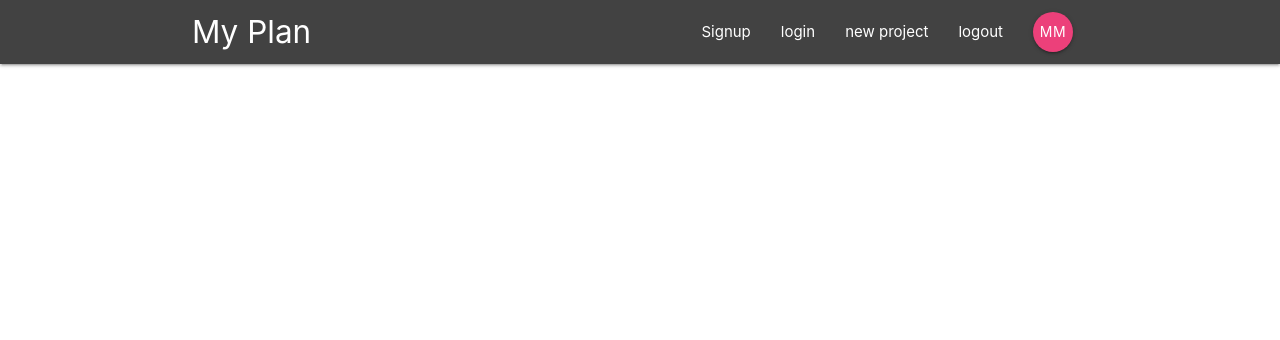
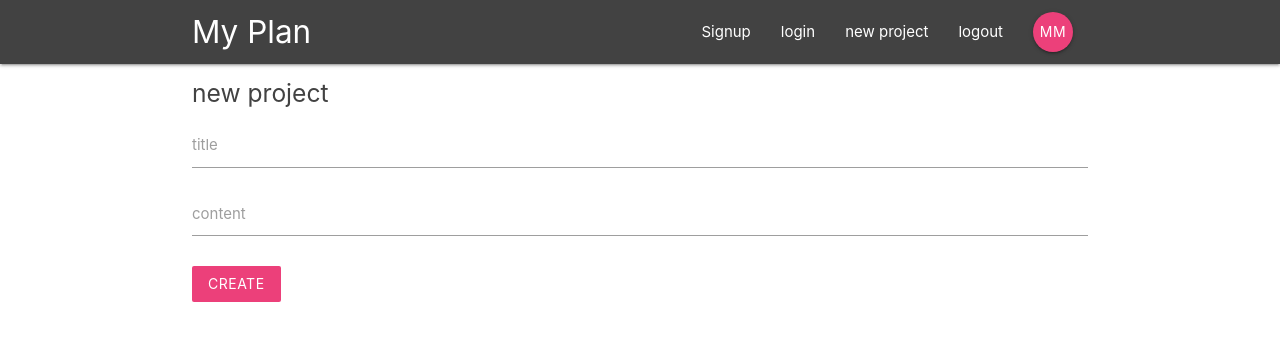
Before and after one commit to MohamadBouchi/events-planner, a React (Create React App) app in the folder plan/: page /create in a window 1280 px wide. Shown: the top 340 px of the page. Built offline with nearby package versions, Linux system fonts and the light colour scheme.

Commit message:
create project template

```diff
--- a/plan/src/App.js
+++ b/plan/src/App.js
@@ -5,6 +5,7 @@
 import ProjectDetails from './components/projects/ProjectDetails'
 import SignIn from './components/auth/SignIn';
 import SignUp from './components/auth/SignUp';
+import CreateProject from './components/projects/CreateProject';
 
 class App extends Component {
   render() {
@@ -17,6 +18,7 @@
           <Route path="/project/:id" component={ProjectDetails} />
           <Route path="/signin" component={SignIn} />
           <Route path="/signup" component={SignUp} />
+          <Route path="/create" component={CreateProject} />
         </Switch>
       </div>
       </BrowserRouter>
--- a/plan/src/components/auth/SignUp.js
+++ b/plan/src/components/auth/SignUp.js
@@ -40,7 +40,7 @@
                 <input type="text" id="firstName" onChange={this.handleChange}/>
             </div>
             <div className="input-field">
-                <button className="btn pink lighten-1 z-depth-0">Login</button>
+                <button className="btn pink lighten-1 z-depth-0">sign up</button>
             </div>
         </form>
       </div>
--- a/plan/src/components/projects/CreateProject.js
+++ b/plan/src/components/projects/CreateProject.js
@@ -0,0 +1,39 @@
+import React, { Component } from 'react'
+
+export default class CreateProject extends Component {
+  state = {
+    title: '',
+    content: ''
+  };
+
+  handleChange = (e) => {
+      this.setState({
+          [e.target.id]: e.target.value
+      });
+  };
+  handleSubmit = (e) => {
+      e.preventDefault();
+      console.log(this.state);
+  };
+
+  render() {
+    return (
+      <div className="container">
+        <form className="white" onSubmit={this.handleSubmit}>
+            <h5 className="grey-text text-darken-3">new project</h5>
+            <div className="input-field">
+                <label htmlFor="title">title</label>
+                <input type="text" id="title" onChange={this.handleChange}/>
+            </div>
+            <div className="input-field">
+                <label htmlFor="content">content</label>
+                <textarea className="materialize-textarea" id="content" onChange={this.handleChange}></textarea>
+            </div>
+            <div className="input-field">
+                <button className="btn pink lighten-1 z-depth-0">create</button>
+            </div>
+        </form>
+      </div>
+    )
+  }
+}
```
